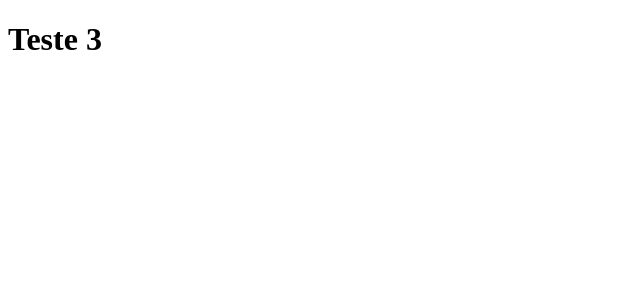
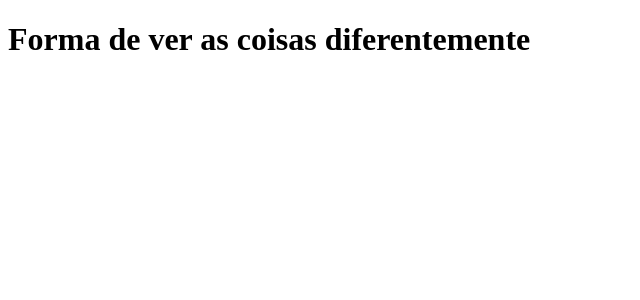
Before and after one commit to mar1205/clone-tabnews-exercicio, a Next.js app: page / in a window 1280 px wide. Shown: the top 300 px of the page, without its empty margins (0-640 px from the left). Built offline with nearby package versions, Linux system fonts and the light colour scheme.

Commit message:
adiciona nova mensagem no arquivo index.js

```diff
--- a/pages/index.js
+++ b/pages/index.js
@@ -1,4 +1,4 @@
 function Home(){
-    return <h1>Teste 3</h1>
+    return <h1>Forma de ver as coisas diferentemente</h1>
 }
 export default Home;
```
